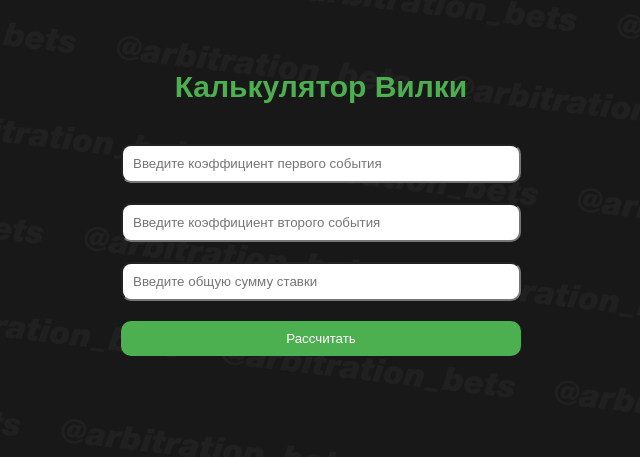
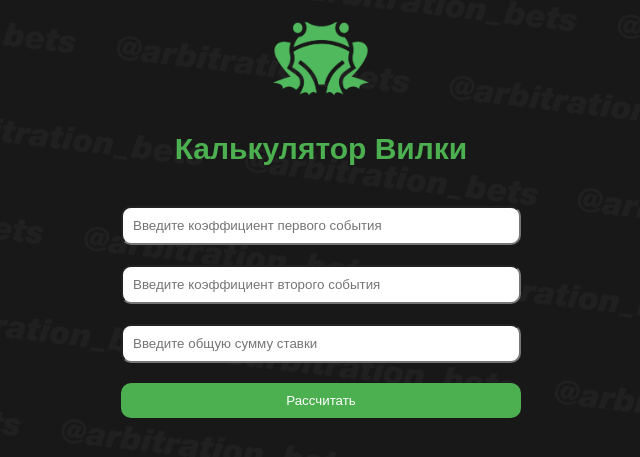
Before and after one commit to Tr11bute/arbitration_calculator1, a plain HTML site: page index.html in a window 1280 px wide. Shown: the whole page, without its empty margins (319-959 px from the left). Drawn offline with Linux system fonts and the light colour scheme.

Commit message:
jabi
jabi

```diff
--- a/index.html
+++ b/index.html
@@ -7,6 +7,7 @@
     <title>Калькулятор Ставок</title>
 </head>
 <body>
+    <div id="jabi_logo_div"><img id="jabi_logo" src= "JABICOIN Vector Green.png"></div>
     <div class="container">
         <div id="heading_calculator">Калькулятор Вилки</div>
         <input type="number" id="odd1" placeholder="Введите коэффициент первого события">
--- a/style.css
+++ b/style.css
@@ -6,7 +6,18 @@ body {
 .container {
     max-width: 400px;
     margin: 50px auto;
+    margin-top: 0px;
     padding: 20px;
+}
+
+#jabi_logo{
+    max-width: 100px;
+    max-height: 100px;
+}
+
+#jabi_logo_div{
+    text-align: center;
+    margin-bottom: 0pxs;
 }
 
 /*Верхняя надпись*/
```
Also changed, not shown: JABICOIN Vector Green.png (added), 1 other file.
